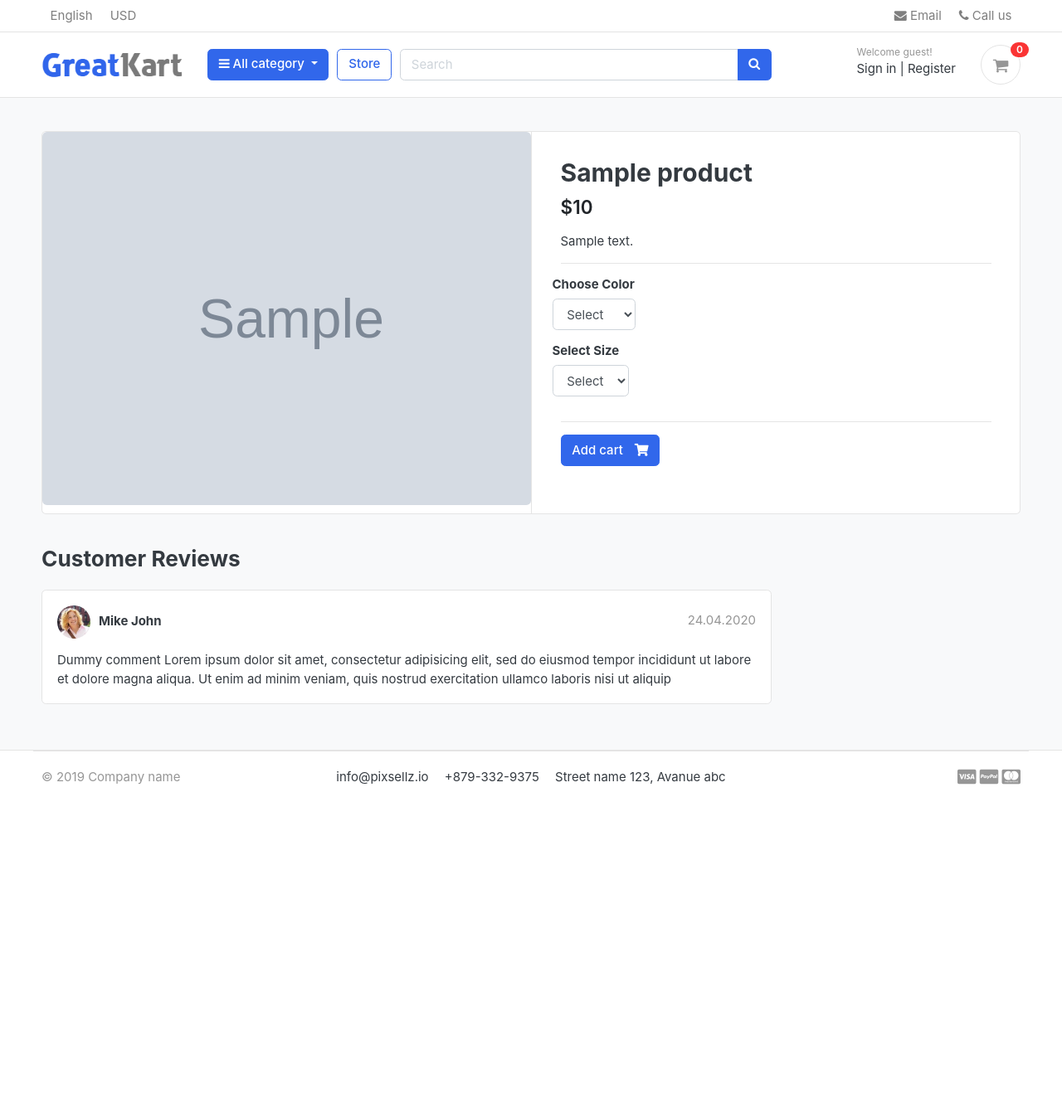
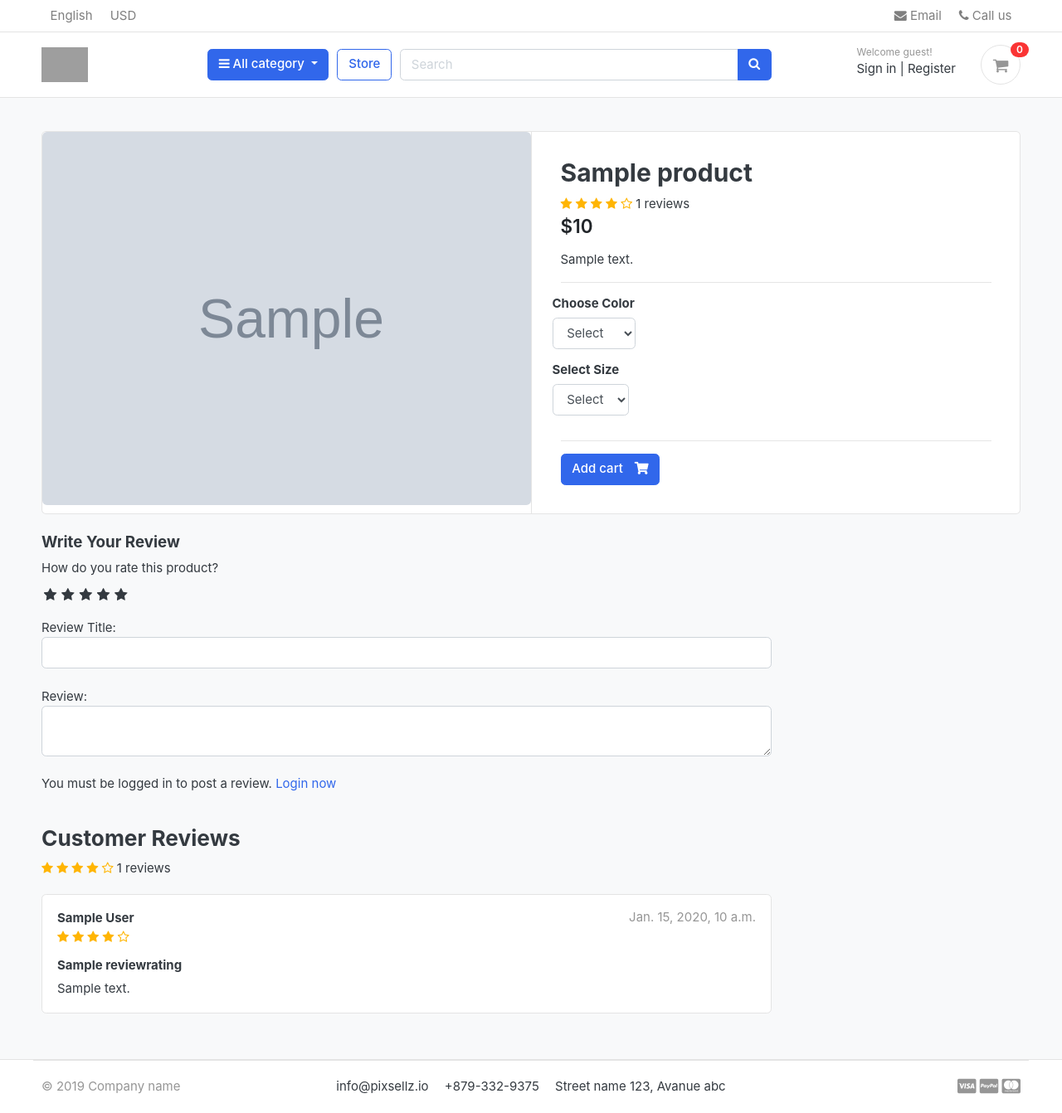
Before and after one commit to Sasindra123/smartbuy-django, a Django app: a page that uses templates/base.html in a window 1280 px wide. Shown: the whole page at 83% size. Before the commit the page ends 946 px from the top, so only its background shows below. Run offline with Django 3.2, Linux system fonts and the light colour scheme; tables that the repository leaves empty hold one stand-in row (values such as "Sample post"); grey boxes marked "Sample" are stand-in pictures; some libraries are stand-ins or nearby versions; some web fonts are replaced; grey boxes are pictures that could not be loaded.

Commit message:
review and rating system

```diff
--- a/accounts/models.py
+++ b/accounts/models.py
@@ -57,6 +57,9 @@ class Account(AbstractBaseUser):
   REQUIRED_FIELDS=['username','first_name','last_name']
   objects=MyAccountManager()
 
+  def full_name(self):
+    return f'{self.first_name} {self.last_name}'
+
   def __str__(self):
     return self.email
 
--- a/orders/views.py
+++ b/orders/views.py
@@ -82,9 +82,9 @@ def payment_product(request):
         'invoice': str(uuid.uuid4()),  # Ensure this is a string
         'currency_code': 'USD',
         "item_number":order_number,
-        'notify_url': f"https://0ec6-2409-40f0-100a-21ef-880c-3050-1a5b-49e8.ngrok-free.app/orders/paypal-ipn/",
-        'return_url': f"https://0ec6-2409-40f0-100a-21ef-880c-3050-1a5b-49e8.ngrok-free.app{reverse('payment-success',kwargs = {'order_number':order_number})}",
-        'cancel_url': f"https://0ec6-2409-40f0-100a-21ef-880c-3050-1a5b-49e8.ngrok-free.app{reverse('payment-failed')}",
+        'notify_url': f"https://62d1-2405-201-c042-8826-d8a8-8f-53a9-cf9e.ngrok-free.app/orders/paypal-ipn/",
+        'return_url': f"https://62d1-2405-201-c042-8826-d8a8-8f-53a9-cf9e.ngrok-free.app{reverse('payment-success',kwargs = {'order_number':order_number})}",
+        'cancel_url': f"https://62d1-2405-201-c042-8826-d8a8-8f-53a9-cf9e.ngrok-free.app{reverse('payment-failed')}",
     }
     paypal_payment = PayPalPaymentsForm(initial=paypal_checkout)
 
--- a/store/admin.py
+++ b/store/admin.py
@@ -13,3 +13,4 @@ class VariationAdmin(admin.ModelAdmin):
 
 admin.site.register(Product,ProductAdmin)
 admin.site.register(Variation,VariationAdmin)
+admin.site.register(ReviewRating)
--- a/store/urls.py
+++ b/store/urls.py
@@ -6,4 +6,5 @@ urlpatterns = [
     path('category/<slug:category_slug>/',views.store,name='products_by_category'),
     path('category/<slug:category_slug>/<slug:product_slug>/',views.product_detail,name='product_detail'),
     path('search/',views.search,name='search'),
+    path('submit_review/<int:product_id>/',views.submit_review,name='submit_review'),
 ]
--- a/store/views.py
+++ b/store/views.py
@@ -1,11 +1,15 @@
-from django.shortcuts import render,get_object_or_404
+from django.shortcuts import render,get_object_or_404,redirect
 from .models import Product
+from orders.models import OrderProduct
+from django.contrib import messages
 from carts.models import CartItem
 from category.models import Category
 from django.http import HttpResponse
 from carts.views import _cart_id
 from django.db.models import Q
 from django.core.paginator import EmptyPage, PageNotAnInteger, Paginator
+from .forms import ReviewForm
+from .models import ReviewRating
 # Create your views here.
 
 def store(request,category_slug=None):
@@ -39,9 +43,21 @@ def product_detail(request,category_slug,product_slug):
   except Exception as e:
     raise e
 
+  if request.user.is_authenticated:
+    try:
+      orderproduct=OrderProduct.objects.filter(user=request.user, product_id=single_product.id).exists()
+    except OrderProduct.DoesNotExist:
+      orderproduct=None
+  else:
+      orderproduct=None
+
+  reviews=ReviewRating.objects.filter(product_id=single_product.id, status=True)
+
   context ={
     'single_product':single_product,
     'in_cart':in_cart,
+    'orderproduct':orderproduct,
+    'reviews':reviews,
   }
   return render(request, 'store/product_detail.html',context)
 
@@ -56,3 +72,26 @@ def search(request):
     'product_count':product_count,
   }
   return render(request,'store/store.html',context)
+
+def submit_review(request, product_id):
+  url=request.META.get('HTTP_REFERER')
+  if request.method == 'POST':
+    try:
+      reviews=ReviewRating.objects.get(user__id=request.user.id,product__id=product_id)
+      form=ReviewForm(request.POST, instance=reviews)
+      form.save()
+      messages.success(request, 'Thankyou! Your review has been updated.')
+      return redirect(url)
+    except ReviewRating.DoesNotExist:
+      form=ReviewForm(request.POST)
+      if form.is_valid():
+        data=ReviewRating()
+        data.subject=form.cleaned_data['subject']
+        data.rating=form.cleaned_data['rating']
+        data.review=form.cleaned_data['review']
+        data.ip=request.META.get('REMOTE_ADDR')
+        data.product_id=product_id
+        data.user_id=request.user.id
+        data.save()
+        messages.success(request, 'Thankyou! Your review has been submitted.')
+        return redirect(url)
--- a/templates/base.html
+++ b/templates/base.html
@@ -50,6 +50,8 @@
       media="only screen and (max-width: 1200px)"
     />
 
+    <link href="{% static 'css/custom.css' %}" rel="stylesheet" type="text/css" />
+
     <link
       href="{% static 'css/custom.css' %}"
       rel="stylesheet"
--- a/templates/includes/navbar.html
+++ b/templates/includes/navbar.html
@@ -46,7 +46,7 @@
       <div class="row align-items-center">
         <div class="col-lg-2 col-md-3 col-6">
           <a href="{% url 'home'%}" class="brand-wrap">
-            <img class="logo" src="{% static 'brnd.png'%}" />
+            <img class="logo" src="{% static 'logi.png'%}" />
           </a>
           <!-- brand-wrap.// -->
         </div>
--- a/templates/store/product_detail.html
+++ b/templates/store/product_detail.html
@@ -19,6 +19,16 @@
             {% csrf_token %}
             <article class="content-body">
               <h2 class="title">{{ single_product.product_name}}</h2>
+              <div class="rating-star">
+                <span>
+                  <i class="fa fa-star{% if single_product.averageReview < 0.5 %}-o{% elif single_product.averageReview >= 0.5 and single_product.averageReview < 1 %}-half-o {% endif %}" aria-hidden="true"></i>
+                  <i class="fa fa-star{% if single_product.averageReview < 1.5 %}-o{% elif single_product.averageReview >= 1.5 and single_product.averageReview < 2 %}-half-o {% endif %}" aria-hidden="true"></i>
+                  <i class="fa fa-star{% if single_product.averageReview < 2.5 %}-o{% elif single_product.averageReview >= 2.5 and single_product.averageReview < 3 %}-half-o {% endif %}" aria-hidden="true"></i>
+                  <i class="fa fa-star{% if single_product.averageReview < 3.5 %}-o{% elif single_product.averageReview >= 3.5 and single_product.averageReview < 4 %}-half-o {% endif %}" aria-hidden="true"></i>
+                  <i class="fa fa-star{% if single_product.averageReview < 4.5 %}-o{% elif single_product.averageReview >= 4.5 and single_product.averageReview < 5 %}-half-o {% endif %}" aria-hidden="true"></i>
+                  <span>{{single_product.countReview}} reviews</span>
+                </span>
+              </div>
 
               <div class="mb-3">
                 <var class="price h4">${{single_product.price}}</var>
@@ -80,31 +90,89 @@
 
     <div class="row">
       <div class="col-md-9">
+
+        <form action="{% url 'submit_review' single_product.id %}" method="POST">
+            {% csrf_token %}
+            <h5>Write Your Review</h5>
+            <div>
+                <label>How do you rate this product?</label>
+                <br>
+                <div class="rate">
+                  <input type="radio" name="rating" id="rating10" value="5" required><label for="rating10" title="5"></label>
+                  <input type="radio" name="rating" id="rating9" value="4.5" required><label for="rating9" title="4.5" class="half"></label>
+                  <input type="radio" name="rating" id="rating8" value="4" required><label for="rating8" title="4"></label>
+                  <input type="radio" name="rating" id="rating7" value="3.5" required><label for="rating7" title="3.5" class="half"></label>
+                  <input type="radio" name="rating" id="rating6" value="3" required><label for="rating6" title="3"></label>
+                  <input type="radio" name="rating" id="rating5" value="2.5" required><label for="rating5" title="2.5" class="half"></label>
+                  <input type="radio" name="rating" id="rating4" value="2" required><label for="rating4" title="2"></label>
+                  <input type="radio" name="rating" id="rating3" value="1.5" required><label for="rating3" title="1.5" class="half"></label>
+                  <input type="radio" name="rating" id="rating2" value="1" required><label for="rating2" title="1"></label>
+                  <input type="radio" name="rating" id="rating1" value="0.5" required><label for="rating1" title="0.5" class="half"></label>
+                </div>
+                <br>
+                Review Title:
+                <input type="text" class="form-control" name="subject"/>
+                <br>
+                Review:
+                <textarea class="form-control" row="4" name="review"></textarea>
+                <br>
+                {% if user.is_authenticated %}
+                  {% if orderproduct %}
+                    <input type="submit" value="Submit Review" class="btn btn-primary">
+                  {% else %}
+                    <p>You must purchase this product to post a review.</p>
+                  {% endif %}
+                {% else %}
+                  <p>You must be logged in to post a review. <span><a href="{% url 'login'%}">Login now</a></span></p>
+                {% endif %}
+            </div>
+            {% include 'includes/alerts.html' %}
+        </form>
+        <br>
+
         <header class="section-heading">
           <h3>Customer Reviews</h3>
+
+          <div class="rating-star">
+            <span>
+              <i class="fa fa-star{% if single_product.averageReview < 0.5 %}-o{% elif single_product.averageReview >= 0.5 and single_product.averageReview < 1 %}-half-o {% endif %}" aria-hidden="true"></i>
+              <i class="fa fa-star{% if single_product.averageReview < 1.5 %}-o{% elif single_product.averageReview >= 1.5 and single_product.averageReview < 2 %}-half-o {% endif %}" aria-hidden="true"></i>
+              <i class="fa fa-star{% if single_product.averageReview < 2.5 %}-o{% elif single_product.averageReview >= 2.5 and single_product.averageReview < 3 %}-half-o {% endif %}" aria-hidden="true"></i>
+              <i class="fa fa-star{% if single_product.averageReview < 3.5 %}-o{% elif single_product.averageReview >= 3.5 and single_product.averageReview < 4 %}-half-o {% endif %}" aria-hidden="true"></i>
+              <i class="fa fa-star{% if single_product.averageReview < 4.5 %}-o{% elif single_product.averageReview >= 4.5 and single_product.averageReview < 5 %}-half-o {% endif %}" aria-hidden="true"></i>
+              <span>{{single_product.countReview}} reviews</span>
+            </span>
+          </div>
+
         </header>
 
+        {% for review in reviews %}
             <article class="box mb-3">
               <div class="icontext w-100">
-            <img
-              src="{% static './images/avatars/avatar1.jpg'%}"
-              class="img-xs icon rounded-circle"
-            />
+
                 <div class="text">
-              <span class="date text-muted float-md-right">24.04.2020 </span>
-              <h6 class="mb-1">Mike John</h6>
+                  <span class="date text-muted float-md-right">{{review.updated_at}}</span>
+                  <h6 class="mb-1">{{ review.user.full_name }}</h6>
+                  <div class="rating-star">
+                    <span>
+                      <i class="fa fa-star{% if review.rating == 0.5 %}-half-o{% elif review.rating < 1 %}-o {% endif %}" aria-hidden="true"></i>
+                      <i class="fa fa-star{% if review.rating == 1.5 %}-half-o{% elif review.rating < 2 %}-o {% endif %}" aria-hidden="true"></i>
+                      <i class="fa fa-star{% if review.rating == 2.5 %}-half-o{% elif review.rating < 3 %}-o {% endif %}" aria-hidden="true"></i>
+                      <i class="fa fa-star{% if review.rating == 3.5 %}-half-o{% elif review.rating < 4 %}-o {% endif %}" aria-hidden="true"></i>
+                      <i class="fa fa-star{% if review.rating == 4.5 %}-half-o{% elif review.rating < 5 %}-o {% endif %}" aria-hidden="true"></i>
+                    </span>
+                  </div>
                 </div>
               </div>
               <!-- icontext.// -->
               <div class="mt-3">
+                <h6>{{ review.subject}}</h6>
                 <p>
-              Dummy comment Lorem ipsum dolor sit amet, consectetur adipisicing
-              elit, sed do eiusmod tempor incididunt ut labore et dolore magna
-              aliqua. Ut enim ad minim veniam, quis nostrud exercitation ullamco
-              laboris nisi ut aliquip
+                  {{review.review}}
                 </p>
               </div>
             </article>
+        {% endfor %}
       </div>
       <!-- col.// -->
     </div>
```
Also changed, not shown: store/forms.py (added, +7 -0 lines), store/models.py (+29 -0 lines), Mykart/static/images/logo2.png (added), Mykart/static/logos.png (added), orders/migrations/0006_auto_20240928_0939.py (added), store/migrations/0004_reviewrating.py (added). Lines whose indentation alone changed are shown as unchanged.
